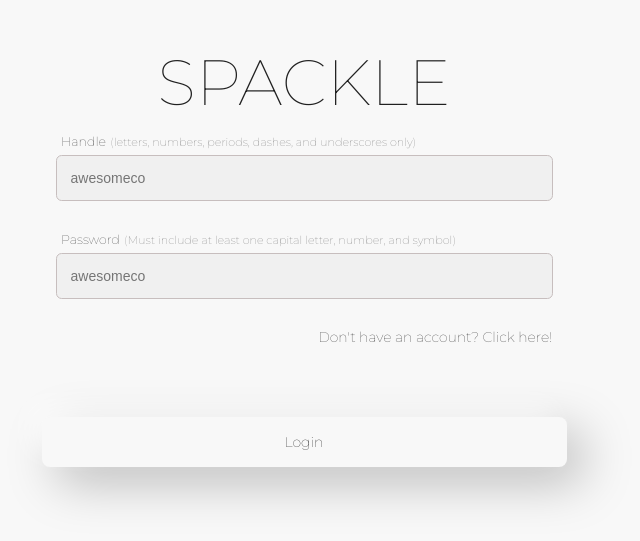
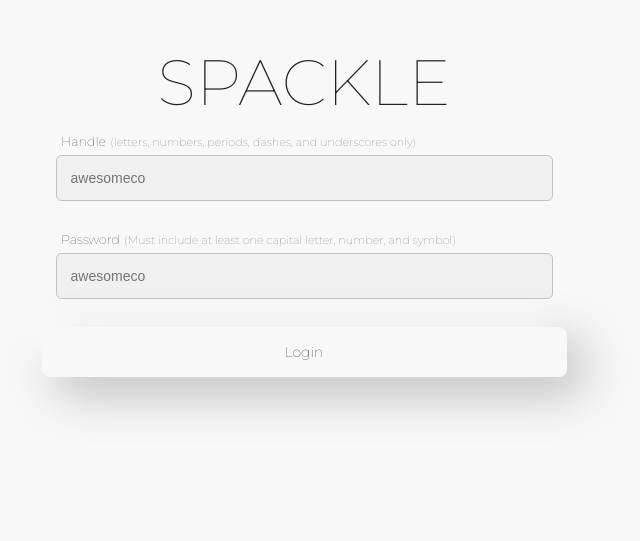
Before and after one commit to BYUCS452F2020/Small-Business-Platform, a React app in the folder client/: page / in a window 1280 px wide. Shown: the part 225-766 px from the top of the page, without its empty margins (336-976 px from the left). Built offline with nearby package versions, Linux system fonts and the light colour scheme.

Commit message:
Login w/out auth

```diff
--- a/client/src/components/App.tsx
+++ b/client/src/components/App.tsx
@@ -19,9 +19,9 @@ const AppRoutes = () => {
       <Route path='/business/register'>
         <BusinessRegistration backend={backend}/>
       </Route>
-      <Route path='/dashboard'>
-        <Link to='/dashboard/portfolio'>
-          dashboard portfolio
+      <Route path='/home'>
+        <Link to='/home/user'>
+          user portfolio
         </Link>
       </Route>
     </Switch>
--- a/client/src/components/Login.tsx
+++ b/client/src/components/Login.tsx
@@ -21,7 +21,7 @@ const Login: React.FC<Props> = ({backend}: Props) => {
     }
 
     console.log('Logging in user', user)
-    history.push('/business/register')
+    history.push('/home')
     // try {
     //   // await backend.loginUser(user)
 
@@ -66,8 +66,8 @@ const Login: React.FC<Props> = ({backend}: Props) => {
           }}
         />
 
-        <div className="button-signup">
-            Don't have an account? Click here!
+        <div>
+          {/* <Text> Dp</Text> */}
         </div>
 
         <button className="button-style" onClick={handleSubmit}> Login </button>
```
